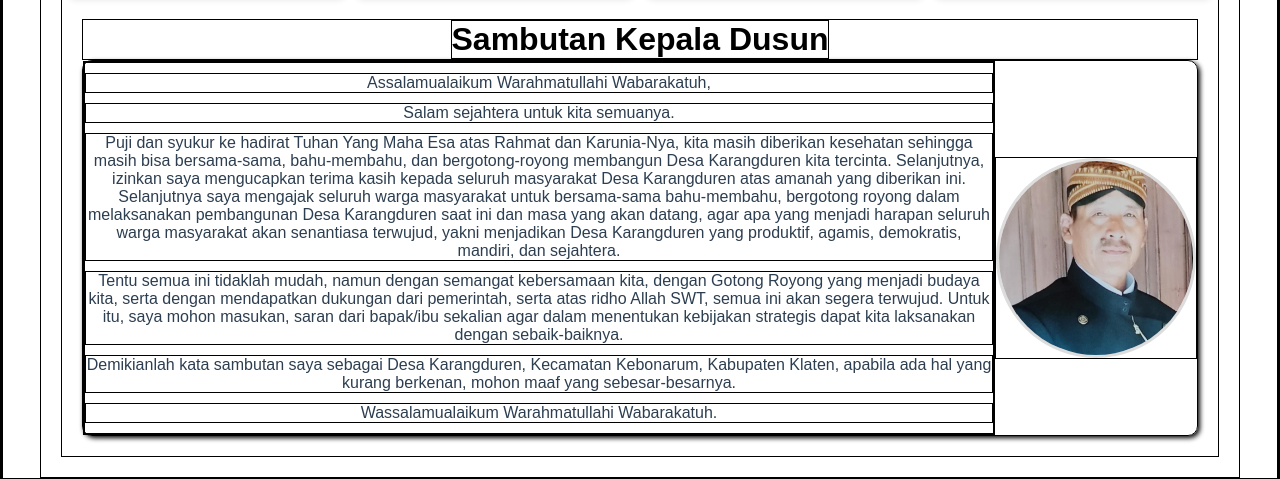
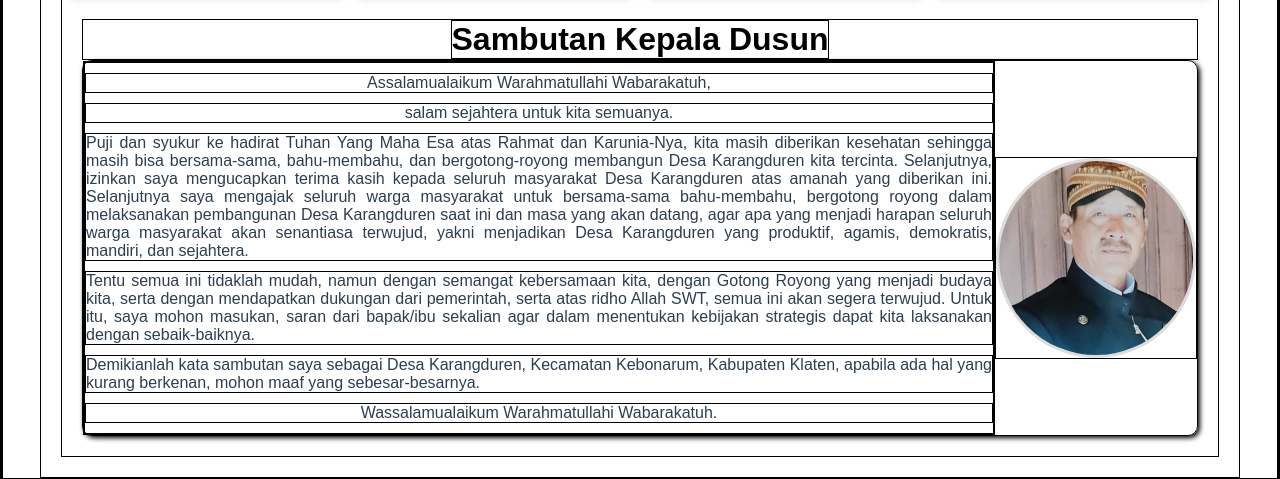
Before and after one commit to KKN-AD-82-075/Web-Desa, a plain HTML site: page index.html in a window 1280 px wide. Shown: the part 1186-1665 px from the top of the page. Drawn offline with Linux system fonts and the light colour scheme.

Commit message:
perubahan
- hapus kode yang tidak diperlukan
- beberapa paragraf sambutan kades dibuat justify

```diff
--- a/index.html
+++ b/index.html
@@ -85,10 +85,10 @@
             <div class="text">
               <center>
                   <p>Assalamualaikum Warahmatullahi Wabarakatuh,</p>
-                  <p>Salam sejahtera untuk kita semuanya.</p>
-                  <p>Puji dan syukur ke hadirat Tuhan Yang Maha Esa atas Rahmat dan Karunia-Nya, kita masih diberikan kesehatan sehingga masih bisa bersama-sama, bahu-membahu, dan bergotong-royong membangun Desa Karangduren kita tercinta. Selanjutnya, izinkan saya mengucapkan terima kasih kepada seluruh masyarakat Desa Karangduren atas amanah yang diberikan ini. Selanjutnya saya mengajak seluruh warga masyarakat untuk bersama-sama bahu-membahu, bergotong royong dalam melaksanakan pembangunan Desa Karangduren saat ini dan masa yang akan datang, agar apa yang menjadi harapan seluruh warga masyarakat akan senantiasa terwujud, yakni menjadikan Desa Karangduren yang produktif, agamis, demokratis, mandiri, dan sejahtera.</p>
-                  <p>Tentu semua ini tidaklah mudah, namun dengan semangat kebersamaan kita, dengan Gotong Royong yang menjadi budaya kita, serta dengan mendapatkan dukungan dari pemerintah, serta atas ridho Allah SWT, semua ini akan segera terwujud. Untuk itu, saya mohon masukan, saran dari bapak/ibu sekalian agar dalam menentukan kebijakan strategis dapat kita laksanakan dengan sebaik-baiknya.</p>
-                  <p>Demikianlah kata sambutan saya sebagai Desa Karangduren, Kecamatan Kebonarum, Kabupaten Klaten, apabila ada hal yang kurang berkenan, mohon maaf yang sebesar-besarnya.</p>
+                  <p>salam sejahtera untuk kita semuanya.</p>
+                  <p align="justify">Puji dan syukur ke hadirat Tuhan Yang Maha Esa atas Rahmat dan Karunia-Nya, kita masih diberikan kesehatan sehingga masih bisa bersama-sama, bahu-membahu, dan bergotong-royong membangun Desa Karangduren kita tercinta. Selanjutnya, izinkan saya mengucapkan terima kasih kepada seluruh masyarakat Desa Karangduren atas amanah yang diberikan ini. Selanjutnya saya mengajak seluruh warga masyarakat untuk bersama-sama bahu-membahu, bergotong royong dalam melaksanakan pembangunan Desa Karangduren saat ini dan masa yang akan datang, agar apa yang menjadi harapan seluruh warga masyarakat akan senantiasa terwujud, yakni menjadikan Desa Karangduren yang produktif, agamis, demokratis, mandiri, dan sejahtera.</p>
+                  <p align="justify">Tentu semua ini tidaklah mudah, namun dengan semangat kebersamaan kita, dengan Gotong Royong yang menjadi budaya kita, serta dengan mendapatkan dukungan dari pemerintah, serta atas ridho Allah SWT, semua ini akan segera terwujud. Untuk itu, saya mohon masukan, saran dari bapak/ibu sekalian agar dalam menentukan kebijakan strategis dapat kita laksanakan dengan sebaik-baiknya.</p>
+                  <p align="justify">Demikianlah kata sambutan saya sebagai Desa Karangduren, Kecamatan Kebonarum, Kabupaten Klaten, apabila ada hal yang kurang berkenan, mohon maaf yang sebesar-besarnya.</p>
                   <p>Wassalamualaikum Warahmatullahi Wabarakatuh.</p>
               </center>
             </div>
--- a/style.css
+++ b/style.css
@@ -8,10 +8,6 @@ html{
     padding: 0px;
     box-sizing: border-box;
     border: 1px solid rgb(0, 0, 0);
-}
-
-body{
-    /* color: #F9F5F6; */
 }
 
 /* navbar */
```
